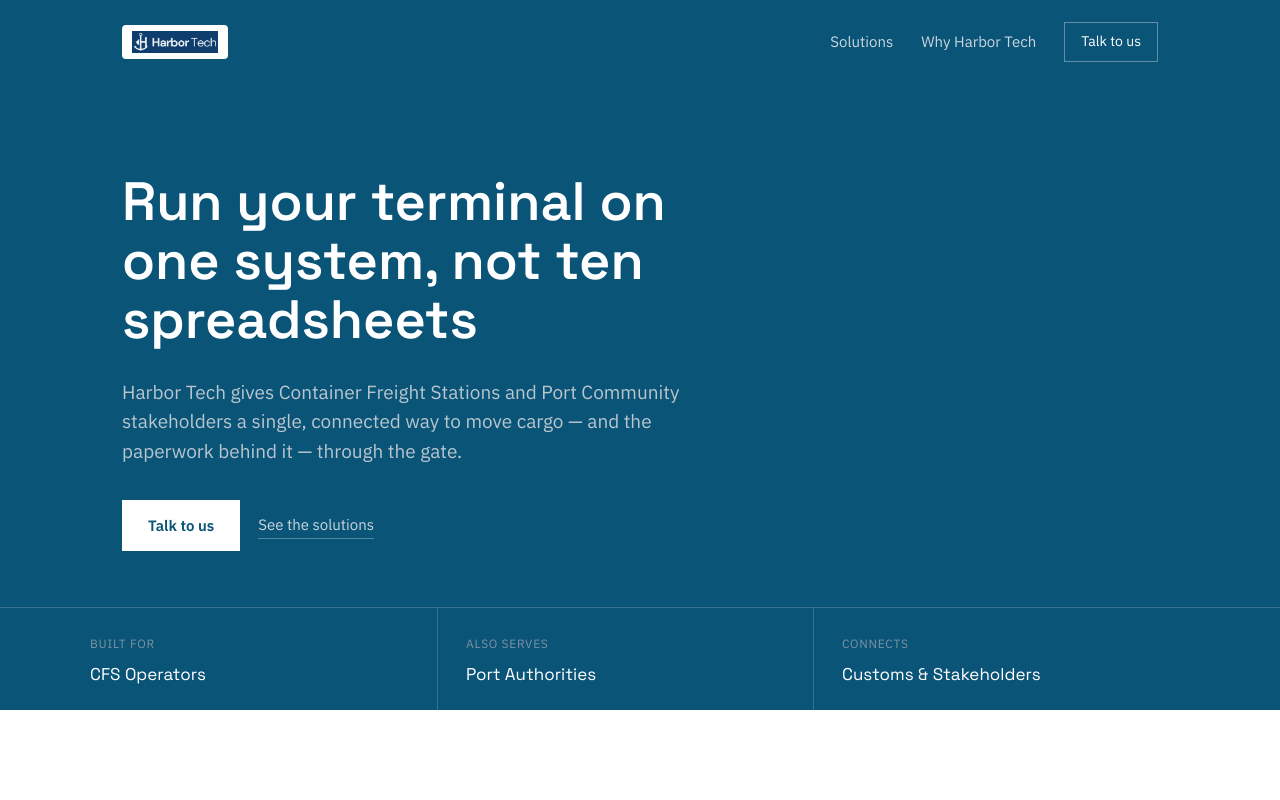
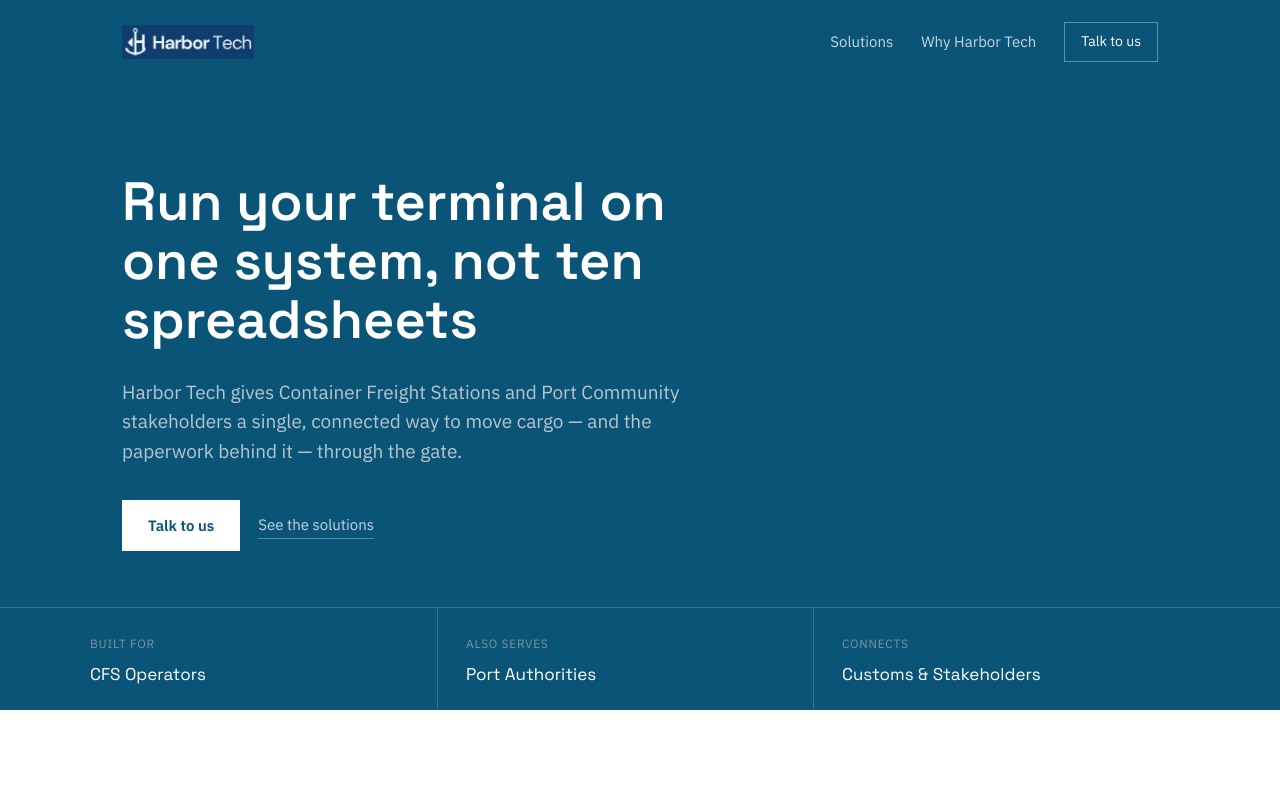
Before and after one commit to deepika-harbortech/HT_WEBSITE, a plain HTML site: page index.html in a window 1280 px wide. Shown: the top 800 px of the page. Drawn offline with Linux system fonts and the light colour scheme.

Commit message:
Add files via upload

```diff
--- a/index.html
+++ b/index.html
@@ -63,9 +63,6 @@
   .logo img{
     height:34px;
     display:block;
-    background:#fff;
-    padding:6px 10px;
-    border-radius:4px;
   }
   nav .nav-links{
     display:flex;
```
